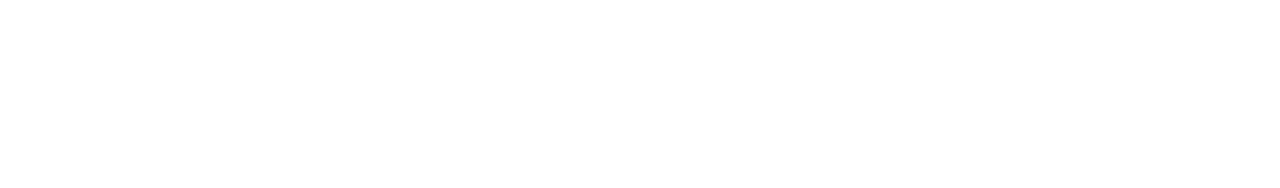
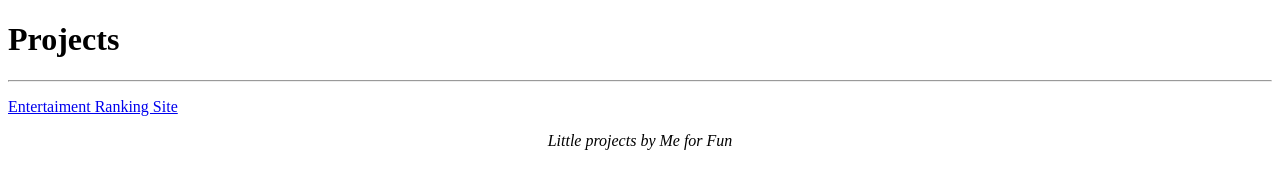
Before and after one commit to neonsaikat/Capstone-Project, a plain HTML site: page My ptojects.html in a window 1280 px wide. Drawn offline with Linux system fonts and the light colour scheme.

Commit message:
Update My ptojects.html

```diff
--- a/My ptojects.html
+++ b/My ptojects.html
@@ -2,9 +2,19 @@
 <html lang="en">
 <head>
     <meta charset="UTF-8">
-    <title>My</title>
+    <title>Projects By Saikat </title>
 </head>
 <body>
+    <h1>Projects</h1>
+    <hr>
+    <p><a href="https://neonsaikat.github.io/Movie-Ranking-Site/">Entertaiment Ranking Site</a></p>
+
+    <footer>
+        <center><p><em>Little projects by Me for Fun</em></p></center>
+
+    </footer>
+
+
 
 </body>
 </html>
```
